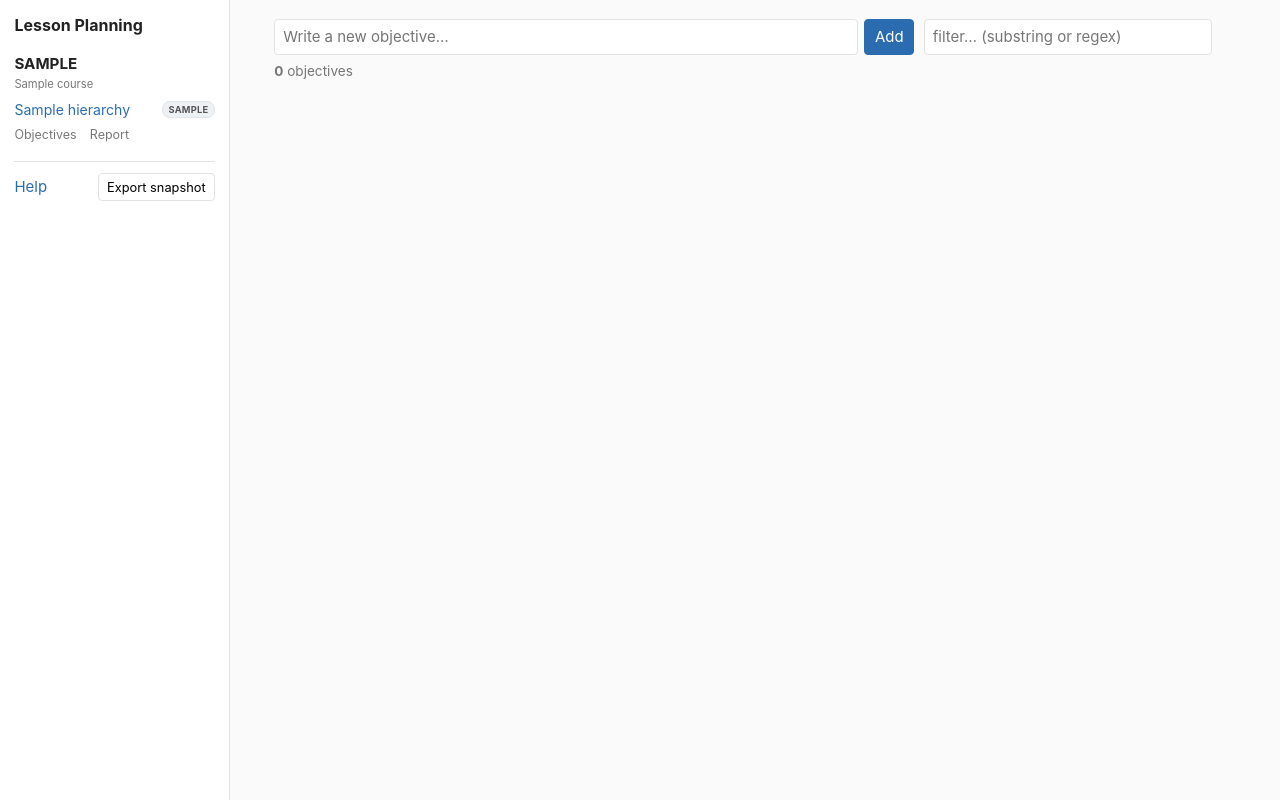
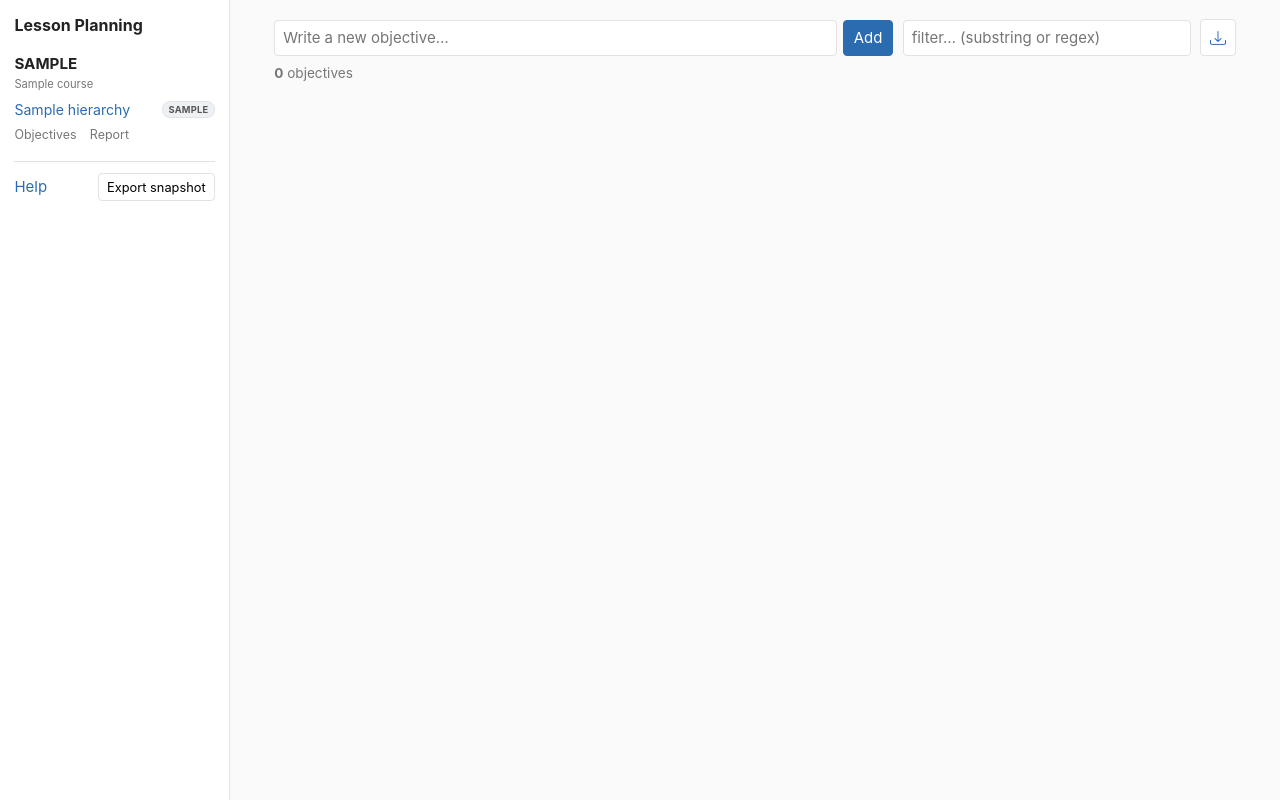
Before and after one commit to gigamonkey/lesson-planning, a Flask app: page /1/objectives in a window 1280 px wide. Run offline with Flask 3, Linux system fonts and the light colour scheme; tables that the repository leaves empty hold one stand-in row (values such as "Sample post").

Commit message:
Objectives page: download a uuid/text TSV
Add a download-icon button (bi-download) next to the search box linking to a new
/<course>/objectives.tsv route, which returns the course's active objectives as a
uuid+text TSV attachment (csv-quoted, so tabs/newlines in text are safe).

Co-Authored-By: Claude Opus 4.8 <noreply@anthropic.com>

```diff
--- a/lesson-planning/app.py
+++ b/lesson-planning/app.py
@@ -13,15 +13,17 @@ Run:  uv run lesson-planning/app.py        (serves on PORT, default 5001)
 The database path defaults to db.db next to this file; override with LESSON_DB.
 """
 
+import csv
 import html
+import io
 import os
 import re
 import sqlite3
 import sys
 import uuid as uuidlib
 
-from flask import (Flask, abort, flash, redirect, render_template, request,
-                   url_for)
+from flask import (Flask, Response, abort, flash, redirect, render_template,
+                   request, url_for)
 from markupsafe import Markup
 
 # Import the sibling repo-root module (export_planning).
@@ -641,6 +643,23 @@ def objectives(course):
                            objectives=rows, total=len(rows))
 
 
+@app.route("/<course>/objectives.tsv")
+def objectives_tsv(course):
+    """Download the course's objectives as a uuid/text TSV."""
+    with db() as conn:
+        rows = conn.execute(
+            "SELECT o.uuid, o.text FROM objectives o JOIN course_objectives co "
+            "ON co.uuid=o.uuid AND co.course=? WHERE o.status='active' ORDER BY o.text",
+            (course,)).fetchall()
+    buf = io.StringIO()
+    writer = csv.writer(buf, delimiter="\t", lineterminator="\n")
+    writer.writerow(["uuid", "text"])
+    writer.writerows([(r["uuid"], r["text"]) for r in rows])
+    return Response(
+        buf.getvalue(), mimetype="text/tab-separated-values",
+        headers={"Content-Disposition": f'attachment; filename="{course}-objectives.tsv"'})
+
+
 def _back(course):
     """Redirect to the posting page, re-anchored to a node if `anchor` was sent.
 
--- a/lesson-planning/templates/base.html
+++ b/lesson-planning/templates/base.html
@@ -326,6 +326,10 @@
     .objsearch { flex: 1; max-width: 18rem; padding: .35rem .5rem; border: 1px solid var(--line);
             border-radius: 4px; font: inherit; }
     .objnew input:focus, .objsearch:focus { border-color: #bcd; outline: none; }
+    .dlbtn { display: inline-flex; align-items: center; justify-content: center; flex: none;
+            padding: .35rem .55rem; border: 1px solid var(--line); border-radius: 4px;
+            color: #2b6cb0; background: #fff; text-decoration: none; font-size: 1rem; }
+    .dlbtn:hover { background: #eef3f8; }
     .objcount { color: var(--muted); font-size: .85rem; margin: .1rem 0 .5rem; }
     ul.objlist-compact { margin: 0; padding-left: 1.4rem; }
     ul.objlist-compact li.oitem { padding: 0; }
--- a/lesson-planning/templates/objectives.html
+++ b/lesson-planning/templates/objectives.html
@@ -10,6 +10,8 @@
     </form>
     <input type="search" id="obj-search" class="objsearch" autocomplete="off"
            placeholder="filter… (substring or regex)">
+    <a class="dlbtn" href="{{ url_for('objectives_tsv', course=course) }}" download
+       title="Download objectives as TSV (uuid, text)"><i class="bi bi-download"></i></a>
   </div>
 
   <p class="objcount"><b id="obj-count">{{ total }}</b> objectives</p>
```
